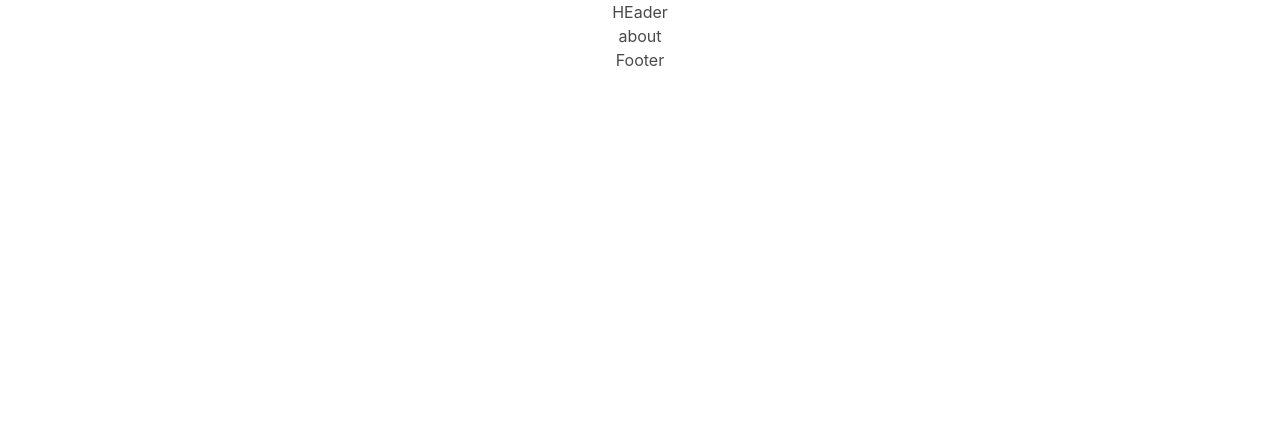
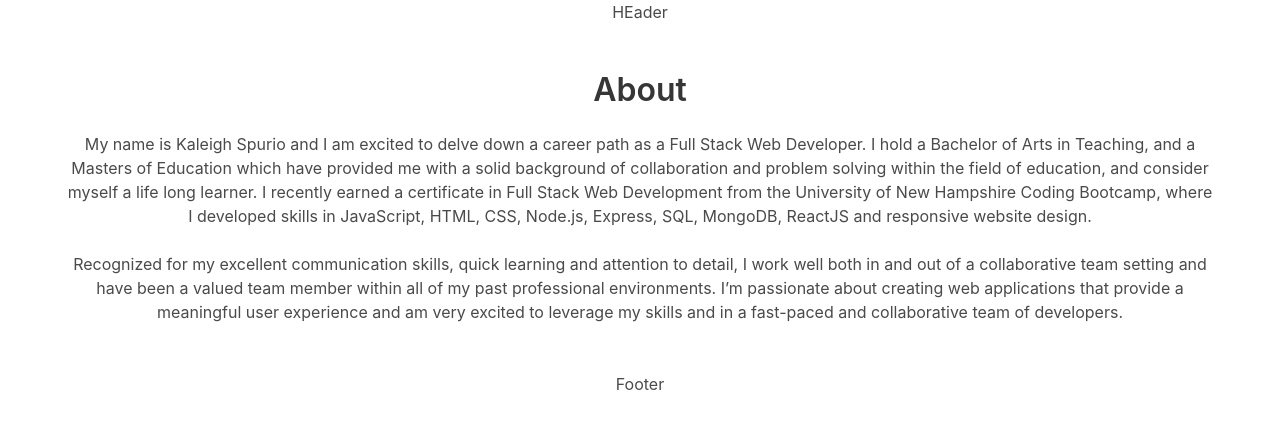
Before and after one commit to Kaleighspurio/react-portfolio, a React (Create React App) app: page / in a window 1280 px wide. Shown: the top 428 px of the page. Built offline with nearby package versions, Linux system fonts and the light colour scheme.

Commit message:
added content to about page

```diff
--- a/src/pages/About.js
+++ b/src/pages/About.js
@@ -1,5 +1,32 @@
 import React from 'react';
 
 export default function About() {
-    return <p>about</p>
+  return (
+    <body>
+      <section class="section">
+        <div class="container">
+          <h1 class="title">About</h1>
+          <p>
+            My name is Kaleigh Spurio and I am excited to delve down a career
+            path as a Full Stack Web Developer. I hold a Bachelor of Arts in
+            Teaching, and a Masters of Education which have provided me with a
+            solid background of collaboration and problem solving within the
+            field of education, and consider myself a life long learner. I
+            recently earned a certificate in Full Stack Web Development from the
+            University of New Hampshire Coding Bootcamp, where I developed
+            skills in JavaScript, HTML, CSS, Node.js, Express, SQL, MongoDB,
+            ReactJS and responsive website design.
+            <br /> <br />
+            Recognized for my excellent communication skills, quick learning and
+            attention to detail, I work well both in and out of a collaborative
+            team setting and have been a valued team member within all of my
+            past professional environments. I’m passionate about creating web
+            applications that provide a meaningful user experience and am very
+            excited to leverage my skills and in a fast-paced and collaborative
+            team of developers.
+          </p>
+        </div>
+      </section>
+    </body>
+  );
 }
```
Also changed, not shown: src/components/MyLinks.js (added, +9 -0 lines).
